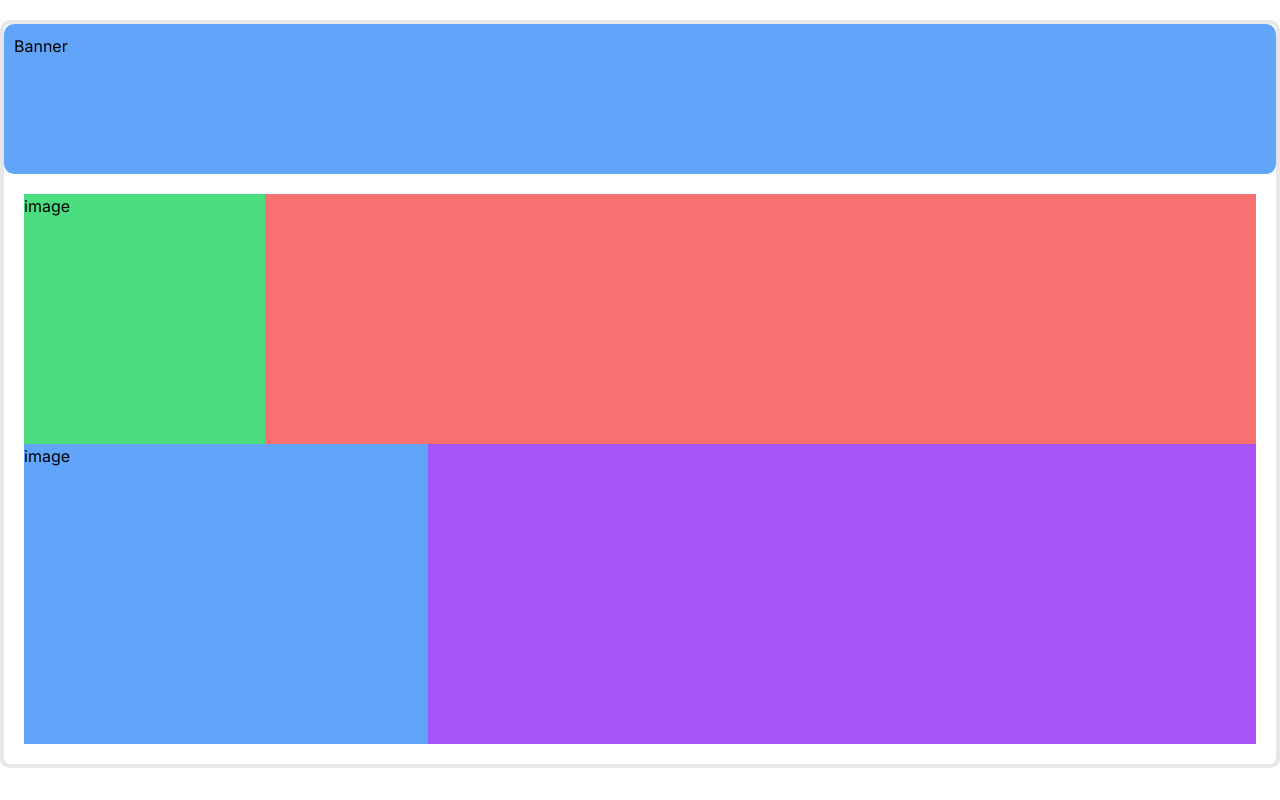
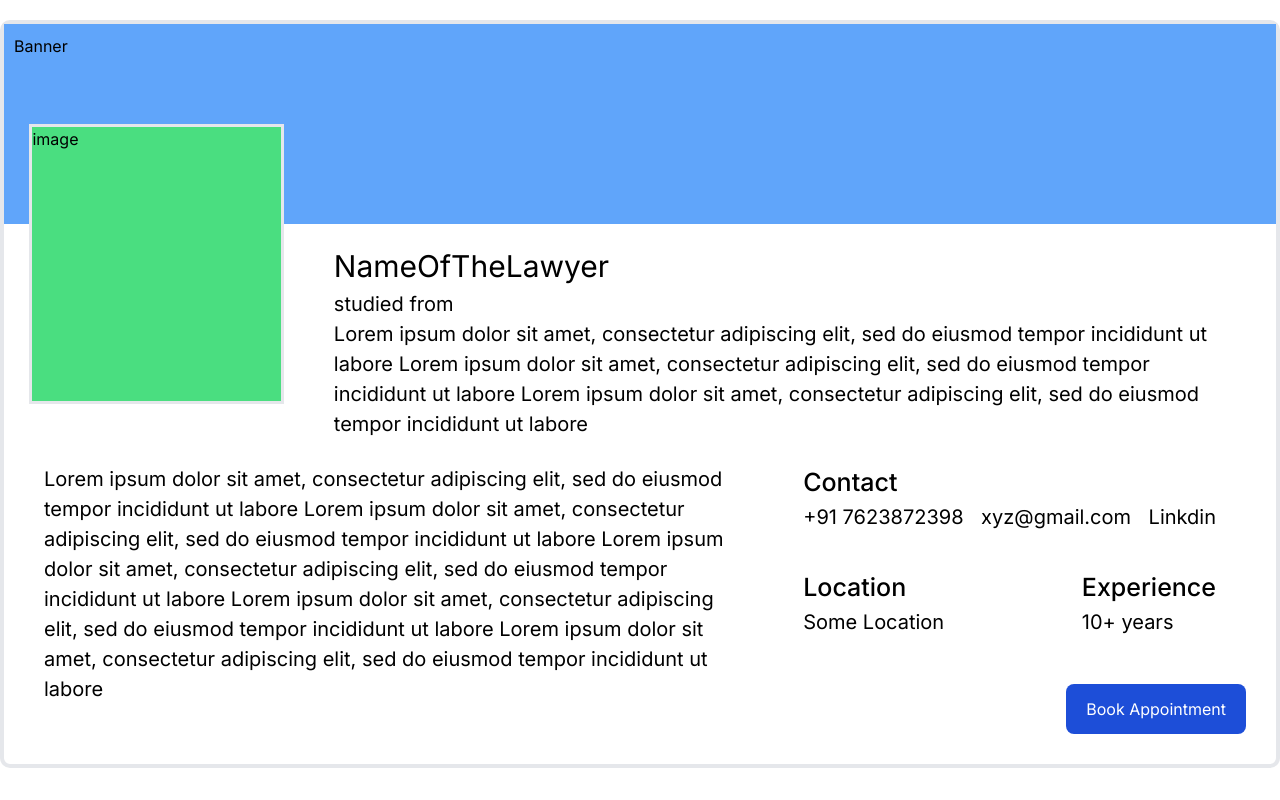
Before and after one commit to abhijitnaik101/LegalEaseWeb, a Next.js app: page /Profile in a window 1280 px wide. Built offline with nearby package versions, Linux system fonts and the light colour scheme.

Commit message:
changed Profile and Resources

```diff
--- a/app/Home/page.js
+++ b/app/Home/page.js
@@ -7,9 +7,9 @@ const Home = () => {
         <>
             <div className='bg-[#EFEEFD] w-[100%] rounded-[20px] p-[30px] my-10'>
                 <div>
-                    <div className='bg-white py-[10px] px-[50px]'>
+                    <div className='bg-[#EFEEFD] py-[10px] px-[50px]'>
                         <p className='font-medium text-2xl inline'>Search for lawyers</p>
-                        <hr className='h-[4px] bg-black w-[70%] float-right mt-3' />
+                        <hr className='h-[2px] bg-black w-[70%] float-right mt-3' />
                     </div>
                     <div className='py-1 px-[50px]'>
                         <p>This platform i s best forsearching top lawyers etc etc Lorem ipsum dolor sit amet, consectetur adipiscing elit, sed do eiusmod tempor incididunt ut labore </p>
@@ -27,16 +27,16 @@ const Home = () => {
         <div className='bg-[#EFEEFD] rounded-[10px] py-3'>
           <div className='m-5'>
 
-            <div className='bg-white py-[10px] px-[50px]'>
+            <div className='bg-[#EFEEFD] py-[10px] px-[50px]'>
               <p className='font-medium text-xl inline'>Top rated</p>
-              <hr className='h-[3px] bg-black w-[80%] float-right mt-3' />
+              <hr className='h-[2px] bg-black w-[80%] float-right mt-3' />
             </div>
 
             <hr />
             <MySlider />
-            <div className='bg-white py-[10px] px-[50px]'>
+            <div className='bg-[#EFEEFD] py-[10px] px-[50px]'>
               <p className='font-medium text-xl inline'>Best in your area</p>
-              <hr className='h-[3px] bg-black w-[80%] float-right mt-3' />
+              <hr className='h-[2px] bg-black w-[80%] float-right mt-3' />
             </div>
             <MySlider />
 
--- a/app/Profile/page.js
+++ b/app/Profile/page.js
@@ -5,29 +5,56 @@ const Profile = () => {
     return (
         <>
             <div className='mt-[20px] border-4 rounded-[10px]'>
-                <div className='h-[150px] w-[100%] rounded-[10px] bg-blue-400 p-[10px] '>
-                    <p>Banner</p>
+                <div className='h-[400px] relative'>
+
+                    <div className='h-[200px] w-[100%] rounded-[0px] bg-blue-400 p-[10px] '>
+                        <p>Banner</p>
+                    </div>
+                    <div className='h-[70%] w-[20%] bg-green-400 absolute top-[100px] ml-[2%] border-[3px]'>
+                        <p>image</p>
+                    </div>
+                    <div className=' w-[78%] align-middle absolute right-0 px-[50px] pt-[20px]'>
+                        <div className='text-[30px]'>NameOfTheLawyer</div>
+                        <div className='text-[20px]'>studied from</div>
+                        <div className='text-[20px]'>Lorem ipsum dolor sit amet, consectetur adipiscing elit, sed do eiusmod tempor incididunt ut labore Lorem ipsum dolor sit amet, consectetur adipiscing elit, sed do eiusmod tempor incididunt ut labore Lorem ipsum dolor sit amet, consectetur adipiscing elit, sed do eiusmod tempor incididunt ut labore </div>
+                    </div>
                 </div>
+
                 <div className='p-[20px]'>
                     <div className='flex'>
-                        <div className='h-[250px] w-[300px] bg-green-400'>
-                            <p>image</p>
+                        <div className='h-[300px] w-[60%] flex justify-between items-start'>
+                            <p className='p-[20px] text-[20px]'>Lorem ipsum dolor sit amet, consectetur adipiscing elit, sed do eiusmod tempor incididunt ut labore Lorem ipsum dolor sit amet, consectetur adipiscing elit, sed do eiusmod tempor incididunt ut labore Lorem ipsum dolor sit amet, consectetur adipiscing elit, sed do eiusmod tempor incididunt ut labore Lorem ipsum dolor sit amet, consectetur adipiscing elit, sed do eiusmod tempor incididunt ut labore Lorem ipsum dolor sit amet, consectetur adipiscing elit, sed do eiusmod tempor incididunt ut labore </p>
                         </div>
-                        <div className=' w-[100%] bg-red-400'>
+                        <div className='h-[300px] w-[40%] relative'>
+                            <div className='p-[20px] text-[25px] items-center'>
+                                <div className='px-[20px]'>
+                                    <div>
+                                        <div className='font-medium text-[25px]'>Contact</div>
+                                        <div className='flex justify-between w-[100%] text-[20px]'>
+                                            <div>+91 7623872398</div>
+                                            <div>xyz@gmail.com</div>
+                                            <div>Linkdin</div>
+                                        </div>
+                                    </div>
+                                </div>
+                                <br/>
+                                <div className='flex justify-between'>
+                                    <div className='px-[20px] bg-white '>
+                                        <div className='font-medium text-[25px]'>Location</div>
+                                        <p className='text-[20px]'>Some Location</p>
+                                    </div>
+                                    <div className='px-[20px] bg-white '>
+                                        <div className='font-medium text-[25px]'>Experience</div>
+                                        <p className='text-[20px]'>10+ years</p>
+                                    </div>
+                                </div>
+                            </div>
 
-                        </div>
-                    </div>
-                    <div className='flex'>
-                        <div className='h-[300px] w-[600px] bg-blue-400'>
-                            <p>image</p>
-                        </div>
-                        <div className='h-[300px] w-[100%] bg-purple-500'>
+                            <button className='px-[20px] py-[10px] h-[50px] bg-blue-700 text-white absolute bottom-[10px] right-[10px] rounded-[8px]'>Book Appointment</button>
 
                         </div>
                     </div>
                 </div>
-
-
             </div>
         </>
     )
--- /dev/null
+++ b/app/Resources/Articles/Basicrights.js
@@ -0,0 +1,26 @@
+import React from 'react';
+
+const Basicrights = () => {
+    return (
+    <>
+    <div className='p-[30px]'>
+        <h1 className='text-[30px] font-semibold'>Basic Human Rights</h1><br/>
+        <h2 className='text-[25px] font-semibold'>Article 1</h2>
+        <p className='text-[18px] font-medium'>Neque porro quisquam est, qui dolorem ipsum quia dolor sit amet, consectetur, adipisci velit, sed quNeque porro quisquam est, qui dolorem ipsum quia dolor sit amet, consectetur, adipisci velit, sed quNeque porro quisquam est, qui dolorem ipsum quia dolor sit amet, consectetur, adipisci velit, sed quNeque porro quisquam est, qui dolorem ipsum quia dolor sit amet, consectetur, adipisci velit, sed qu pisci velit,</p>
+        <br/>
+
+        <h2 className='text-[25px] font-semibold'>Article 2</h2>
+        <p className='text-[18px] font-medium'>Neque porro quisquam est, qui dolorem ipsum quia dolor sit amet, consectetur, adipisci velit, sed quNeque porro quisquam est, qui dolorem ipsum quia dolor sit amet, consectetur, adipisci velit, sed quNeque porro quisquam est, qui dolorem ipsum quia dolor sit amet, consectetur, adipisci velit, sed quNeque porro quisquam est, qui dolorem ipsum quia dolor sit amet, consectetur, adipisci velit, sed qu pisci velit,</p>
+        <br/>
+
+        <h2 className='text-[25px] font-semibold'>Article 3</h2>
+        <p className='text-[18px] font-medium'>Neque porro quisquam est, qui dolorem ipsum quia dolor sit amet, consectetur, adipisci velit, sed quNeque porro quisquam est, qui dolorem ipsum quia dolor sit amet, consectetur, adipisci velit, sed quNeque porro quisquam est, qui dolorem ipsum quia dolor sit amet, consectetur, adipisci velit, sed quNeque porro quisquam est, qui dolorem ipsum quia dolor sit amet, consectetur, adipisci velit, sed qu pisci velit,</p>
+        <br/>
+
+        <h2 className='text-[25px] font-semibold'>Article 4</h2>
+        <p className='text-[18px] font-medium'>Neque porro quisquam est, qui dolorem ipsum quia dolor sit amet, consectetur, adipisci velit, sed quNeque porro quisquam est, qui dolorem ipsum quia dolor sit amet, consectetur, adipisci velit, sed quNeque porro quisquam est, qui dolorem ipsum quia dolor sit amet, consectetur, adipisci velit, sed quNeque porro quisquam est, qui dolorem ipsum quia dolor sit amet, consectetur, adipisci velit, sed qu pisci velit,</p>
+    </div>
+    </>)
+}
+
+export default Basicrights
--- a/app/Resources/page.js
+++ b/app/Resources/page.js
@@ -1,24 +1,29 @@
 import Link from 'next/link';
 import React from 'react';
-
+import Basicrights from '@/app/Resources/Articles/Basicrights';
 const Resources = () => {
     return (
         <>
         <div className='flex justify-evenly mt-[20px]'>
-            <div className='w-[33%] h-[400px] bg-purple-500 mr-[10px]'>
-                <div className='px-[40px] py-[60px]'>
-                    <Link href=''>Basic Human Rights</Link><br/>
+            <div className='w-[330px] h-[800px] mr-[10px] flex justify-start align-top border-solid border-[2px] rounded-[15px]'>
+                <div className='px-[40px] py-[60px] text-black font-medium'>
+                    <div className='text-[30px]'>Resources</div>
+                    <hr/><br/>
+                    <Link href='/Basicrights'>Basic Human Rights</Link><br/>
                     <Link href=''>Civil law</Link><br/>
                     <Link href=''>Real Estate law</Link><br/>
                     <Link href=''>Domestic laws</Link><br/>
                     <Link href=''>Criminal law</Link><br/>
                     <Link href=''>Automobile law</Link><br/>
+                    <Link href=''>Finance law</Link><br/>
+                    <Link href=''>Banking law</Link><br/>
+                    <Link href=''>Labor and employment</Link><br/>
                 </div>
             </div>
-            <div className='w-[66%] h-[400px] bg-green-400 ml-[10px]'>
-
+            <div className='bg-slate-300 w-[2px] h-[800px]'></div>
+            <div className='w-[66%] h-[800px] ml-[10px] overflow-y-auto rounded-[15px]'>
+            <Basicrights/>
             </div>
-
         </div>
         </>
     )
--- a/app/page.js
+++ b/app/page.js
@@ -18,7 +18,7 @@ const page = () => {
         <TopNav />
       </nav>
       <main>
-        <Home/>
+        <Profile/>
       </main>
 
     </>
```
